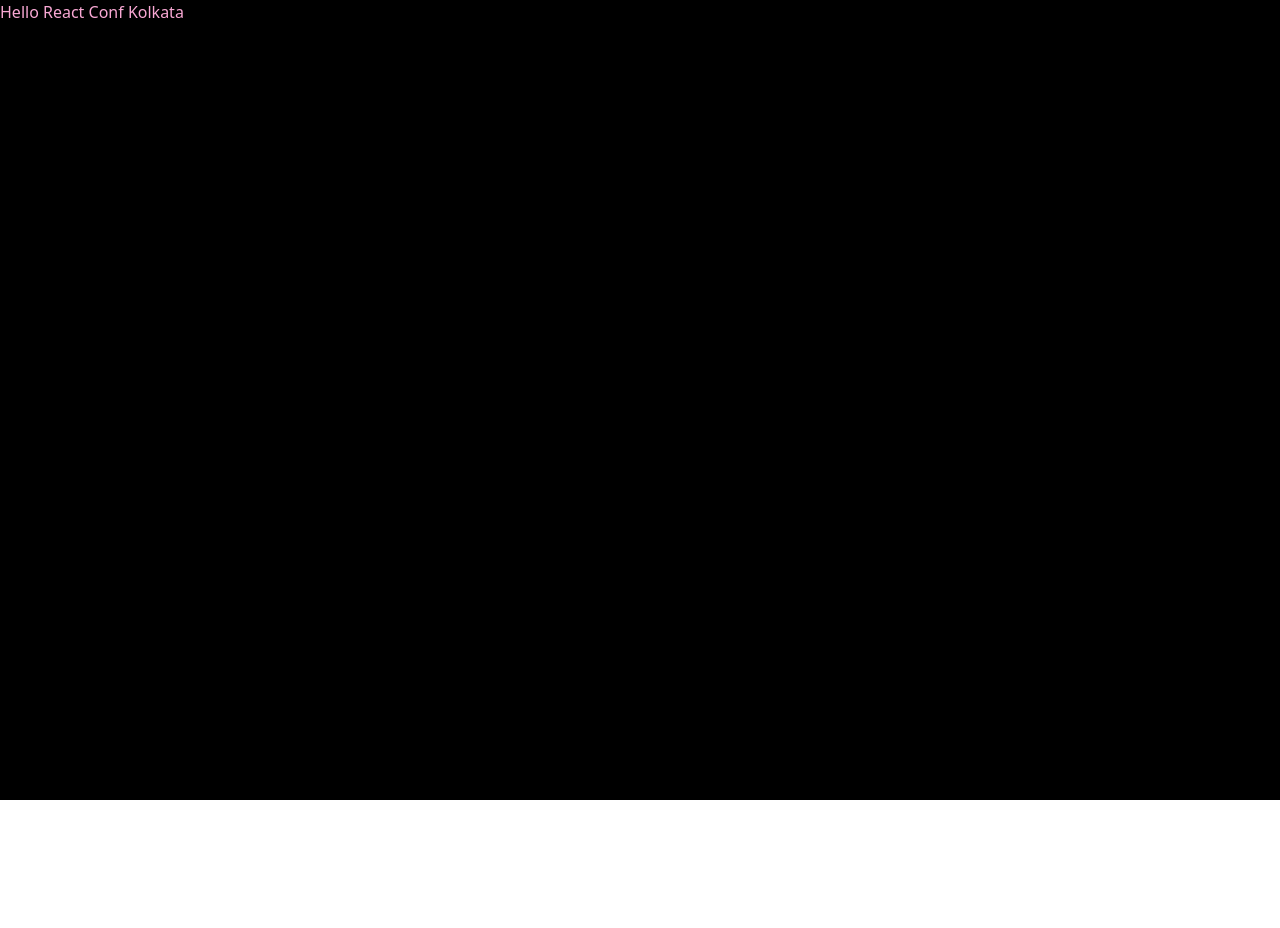
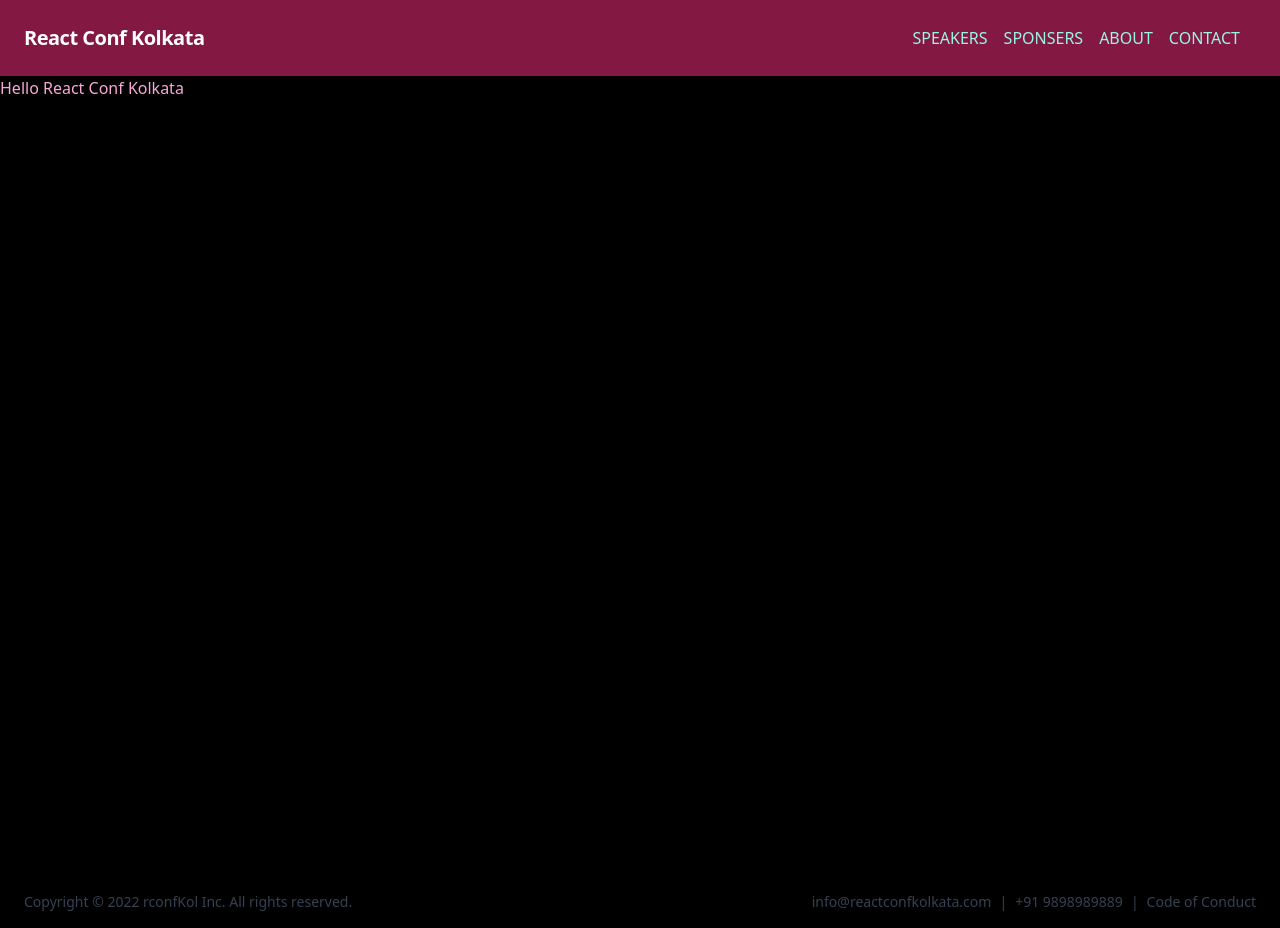
Before and after one commit to bineetNaidu/react-conf-kolkata, a Next.js app: page / in a window 1280 px wide. Before the commit the page ends 800 px from the top, so only its background shows below. Built offline with nearby package versions, Linux system fonts and the light colour scheme.

Commit message:
❇️ add base components

```diff
--- /dev/null
+++ b/components/Footer.tsx
@@ -0,0 +1,22 @@
+import { FC } from 'react';
+
+export const Footer: FC = () => {
+  return (
+    <footer className="flex justify-between items-center text-sm text-gray-700 px-6 py-4">
+      <p>
+        Copyright © 2022{' '}
+        <span className="hover:underline hover:text-gray-400 cursor-pointer">
+          rconfKol
+        </span>{' '}
+        Inc. All rights reserved.
+      </p>
+      <div className="flex justify-around">
+        <a href="#">info@reactconfkolkata.com</a>
+        <span className="mx-2">|</span>
+        <a href="#">+91 9898989889</a>
+        <span className="mx-2">|</span>
+        <a href="#">Code of Conduct</a>
+      </div>
+    </footer>
+  );
+};
--- /dev/null
+++ b/components/Navbar.tsx
@@ -0,0 +1,48 @@
+import { FC } from 'react';
+
+export const Navbar: FC = () => {
+  return (
+    <nav className="flex items-center justify-between flex-wrap bg-pink-900 p-6">
+      <div className="flex items-center flex-shrink-0 text-white mr-6">
+        <span className="font-semibold text-xl tracking-tight">
+          React Conf Kolkata
+        </span>
+      </div>
+      <div className="block lg:hidden">
+        <button className="flex items-center px-3 py-2 border rounded text-teal-200 border-teal-400 hover:text-white hover:border-white">
+          x
+        </button>
+      </div>
+      <div className="w-full block flex-grow lg:flex lg:items-center lg:w-auto">
+        <div className="text-sm lg:flex-grow"></div>
+
+        <div>
+          <a
+            href="#"
+            className="block mt-4 lg:inline-block lg:mt-0 text-teal-200 hover:text-white mr-4"
+          >
+            SPEAKERS
+          </a>
+          <a
+            href="#"
+            className="block mt-4 lg:inline-block lg:mt-0 text-teal-200 hover:text-white mr-4"
+          >
+            SPONSERS
+          </a>
+          <a
+            href="#"
+            className="block mt-4 lg:inline-block lg:mt-0 text-teal-200 hover:text-white mr-4"
+          >
+            ABOUT
+          </a>
+          <a
+            href="#"
+            className="block mt-4 lg:inline-block lg:mt-0 text-teal-200 hover:text-white mr-4"
+          >
+            CONTACT
+          </a>
+        </div>
+      </div>
+    </nav>
+  );
+};
--- a/pages/_app.tsx
+++ b/pages/_app.tsx
@@ -1,8 +1,20 @@
-import '../styles/globals.css'
-import type { AppProps } from 'next/app'
+import '../styles/globals.css';
+import type { AppProps } from 'next/app';
+import { Navbar } from '../components/Navbar';
+import { Footer } from '../components/Footer';
 
 function MyApp({ Component, pageProps }: AppProps) {
-  return <Component {...pageProps} />
+  return (
+    <>
+      <div className="relative min-h-screen h-full bg-black">
+        <Navbar />
+        <div className="h-full">
+          <Component {...pageProps} />
+        </div>
+        <Footer />
+      </div>
+    </>
+  );
 }
 
-export default MyApp
+export default MyApp;
```
